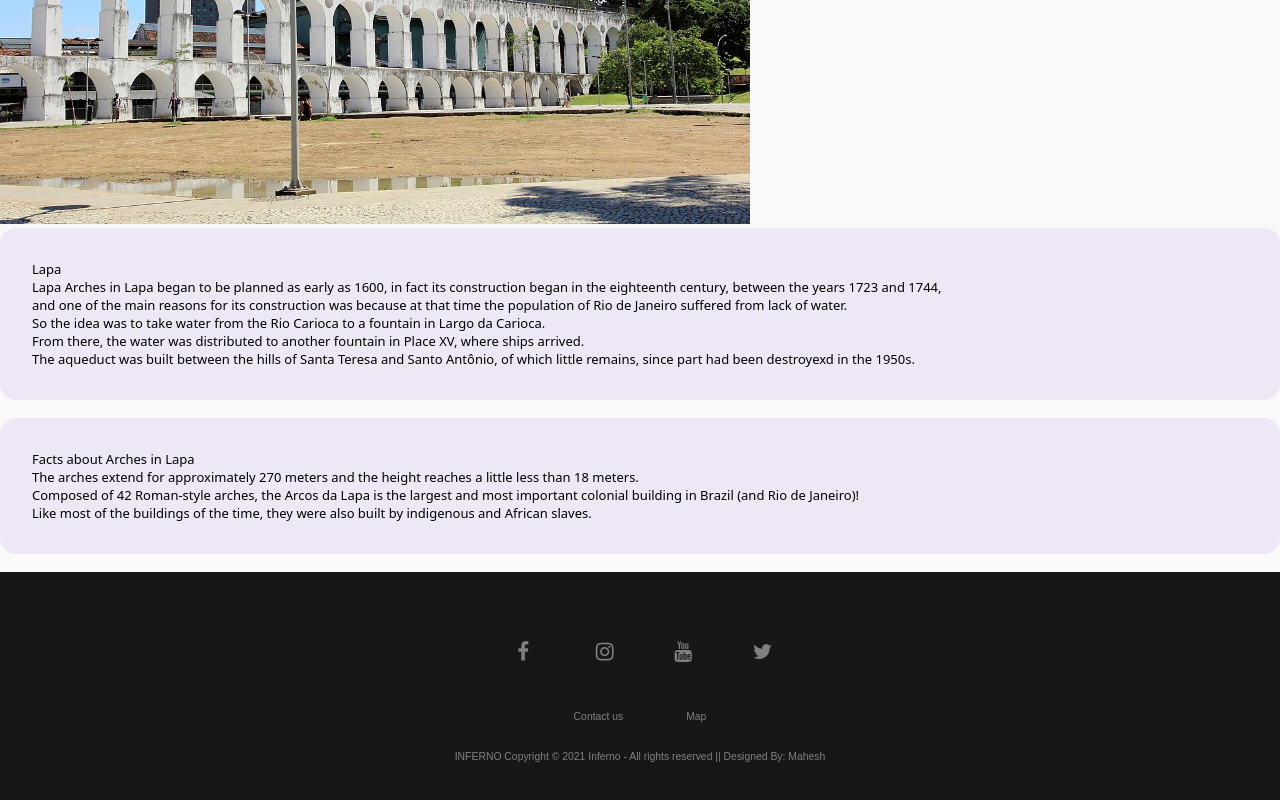
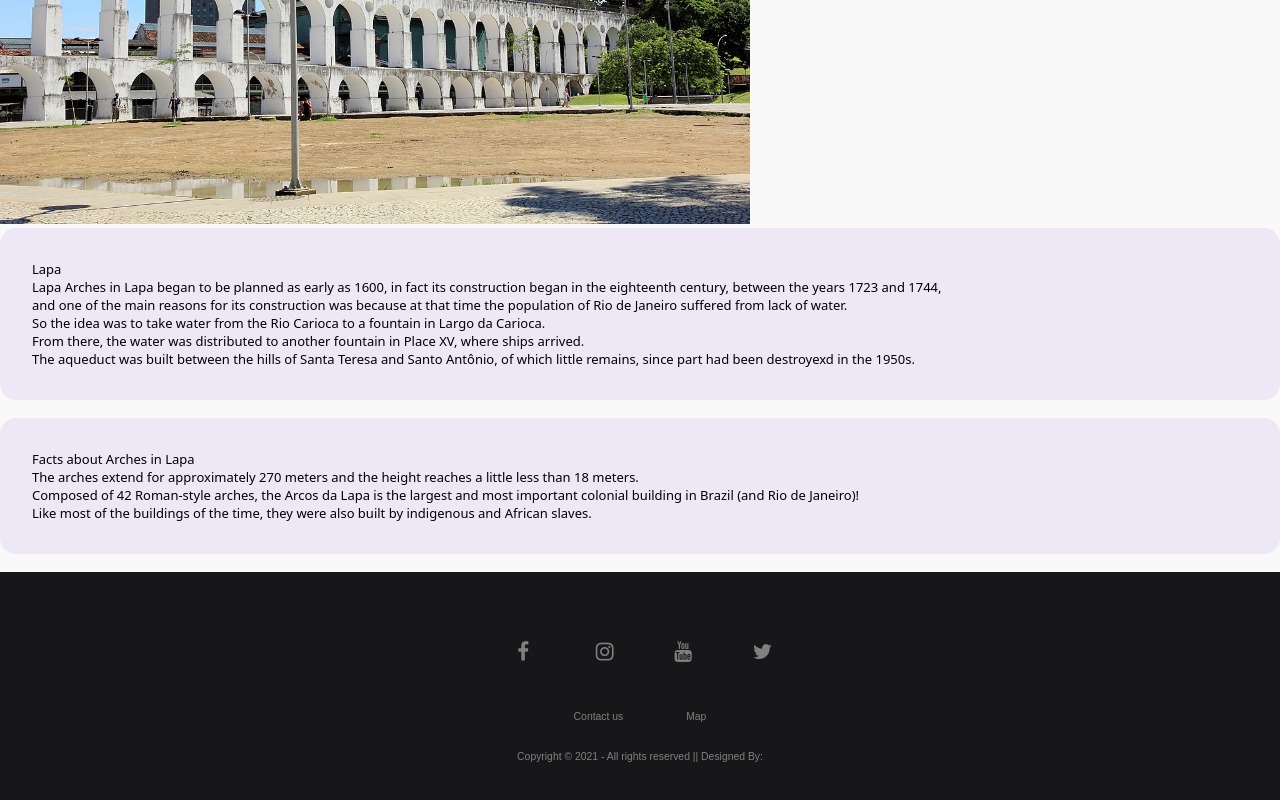
Before and after one commit to karinamellor/lapa-arches, a plain HTML site: page index.html in a window 1280 px wide. Shown: the part 358-1158 px from the top of the page. Drawn offline with Linux system fonts and the light colour scheme.

Commit message:
Update index.html

```diff
--- a/index.html
+++ b/index.html
@@ -77,7 +77,7 @@
             </div>
 
             <div class="row">
-            INFERNO Copyright © 2021 Inferno - All rights reserved || Designed By: Mahesh
+            Copyright © 2021  - All rights reserved || Designed By:
             </div>
             </div>
             </footer>
```
